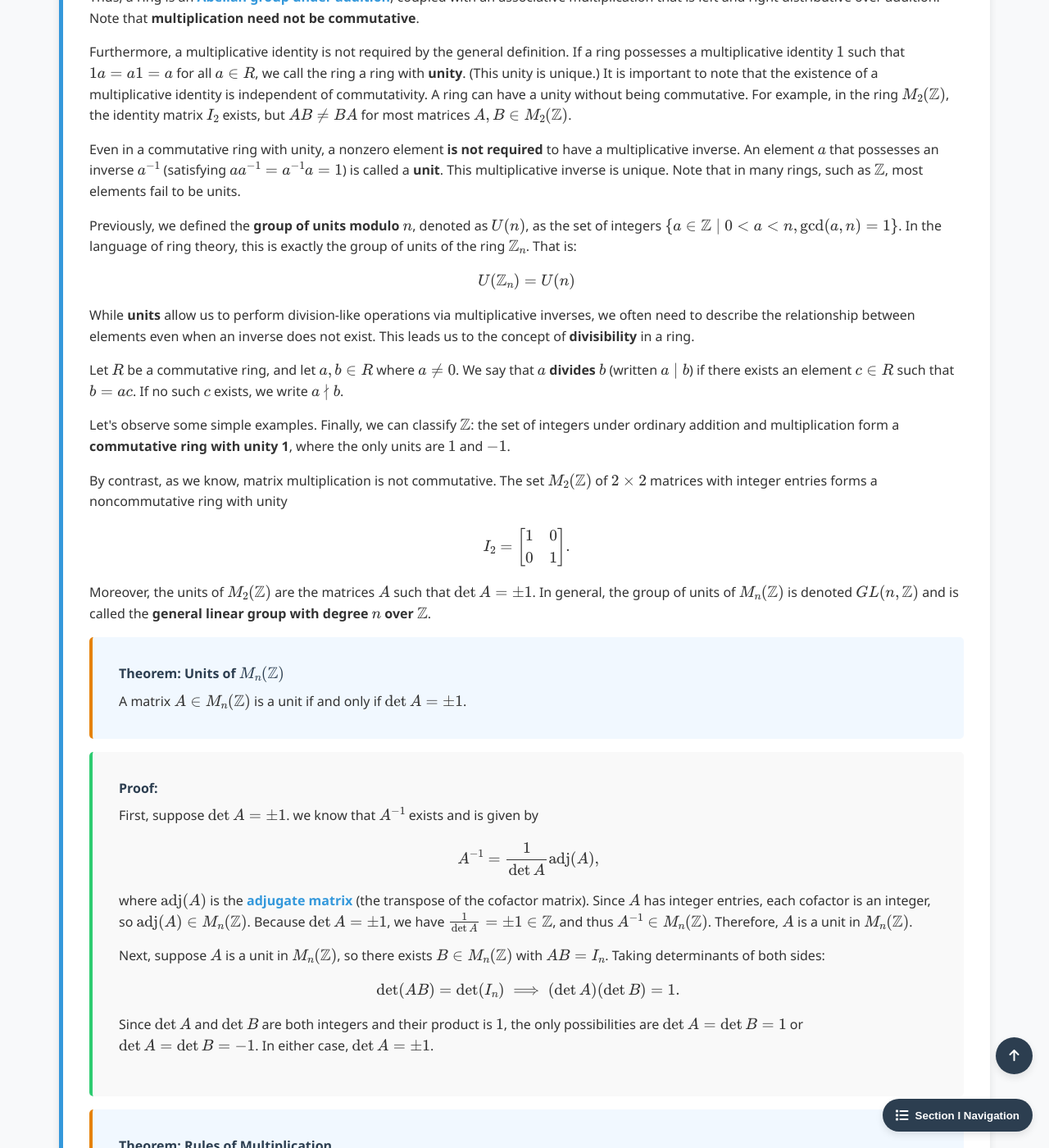
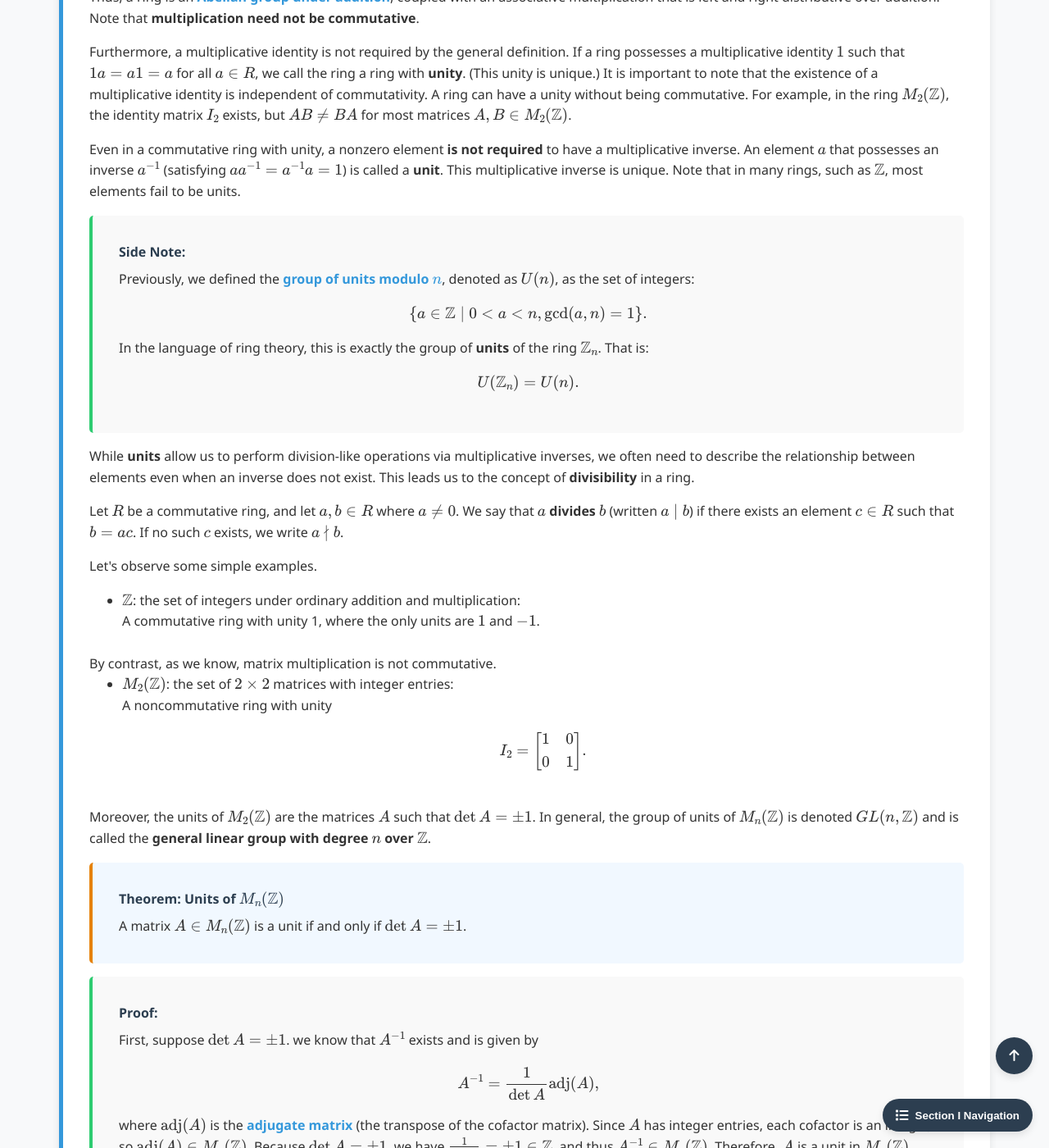
Before and after one commit to Yusukey01/yusukey01.github.io, a Jekyll site: the page built from Mathematics/Linear_algebra/intro_rings.html, in a window 1280 px wide and 1400 px high, scrolled down 1461 px. Shown: the whole window at 82% size. Built offline with Jekyll 4.4.1, drawn with Linux system fonts in a browser that asks for light colours.

Commit message:
write I-18, intro to rings, revise Rings section

```diff
--- a/Mathematics/Linear_algebra/intro_rings.html
+++ b/Mathematics/Linear_algebra/intro_rings.html
@@ -154,7 +154,7 @@ noindex: true
                 </div>
 
                 <p>
-                    Thus, a ring is an  <a href="intro_groups.html#Abelian"><strong>Abelian group under addition</strong></a>, coupled
+                    Thus, a ring is an <a href="intro_groups.html#Abelian"><strong>Abelian group under addition</strong></a>, coupled
                     with an associative multiplication that is left and right distributive over addition. Note that <strong>multiplication
                     need not be commutative</strong>.
                 </p>
@@ -176,15 +176,21 @@ noindex: true
                     most elements fail to be units.
                 </p>
 
+                <div class="proof">
+                    <span class="proof-title">Side Note:</span>
                     <p>
-                    Previously, we defined the <strong>group of units modulo \(n\)</strong>, denoted as \(U(n)\),
-                    as the set of integers \(\{a \in \mathbb{Z} \mid 0 < a < n, \gcd(a, n) = 1\}\).
-                    In the language of ring theory, this is exactly the group of units of the ring \(\mathbb{Z}_n\).
-                    That is:
+                        Previously, we defined the <a href="intro_groups.html#modulo"><strong>group of units modulo \(n\)</strong></a>,
+                        denoted as \(U(n)\), as the set of integers:
                         \[
-                    U(\mathbb{Z}_n) = U(n)
+                        \{a \in \mathbb{Z} \mid 0 < a < n, \gcd(a, n) = 1\}.
+                        \]
+                        In the language of ring theory, this is exactly the group of <strong>units</strong> of the ring
+                        \(\mathbb{Z}_n\). That is:
+                        \[
+                        U(\mathbb{Z}_n) = U(n).
                         \]
                     </p>
+                </div>
 
                 <p>
                     While <strong>units</strong> allow us to perform division-like operations via multiplicative
@@ -199,16 +205,19 @@ noindex: true
                 </p>
 
                 <p>
-                    Let's observe some simple examples. Finally, we can classify \(\mathbb{Z}\): the set of integers under ordinary addition and
-                    multiplication form a <strong>commutative ring with unity 1</strong>, where the only units are \(1\) and \(-1\).
-                </p>
-
-                <p>
-                    By contrast, as we know, matrix multiplication is not commutative. The set
-                    \(M_2(\mathbb{Z})\) of \(2 \times 2\) matrices with integer entries forms a noncommutative ring with unity
+                    Let's observe some simple examples.
+                    <ul style="padding-left: 40px;">
+                        <li>\(\mathbb{Z}\): the set of integers under ordinary addition and multiplication:<br>
+                        A commutative ring with unity 1, where the only units are \(1\) and \(-1\).</li>
+                    </ul><br>
+                    By contrast, as we know, matrix multiplication is not commutative.<br>
+                     <ul style="padding-left: 40px;">
+                        <li>\(M_2(\mathbb{Z})\): the set of \(2 \times 2\) matrices with integer entries:<br>
+                        A noncommutative ring with unity
                         \[
                         I_2 = \begin{bmatrix} 1 & 0 \\ 0 & 1 \\ \end{bmatrix}.
-                    \]
+                        \]</li>
+                     </ul><br>
                     Moreover, the units of \(M_2(\mathbb{Z})\) are the matrices \(A\) such that \(\det A = \pm 1\).
                     In general, the group of units of \(M_n(\mathbb{Z})\) is denoted \(GL(n, \mathbb{Z})\) and is called the
                     <strong>general linear group with degree \(n\) over \(\mathbb{Z}\)</strong>.
```
Lines whose indentation alone changed are shown as unchanged.
